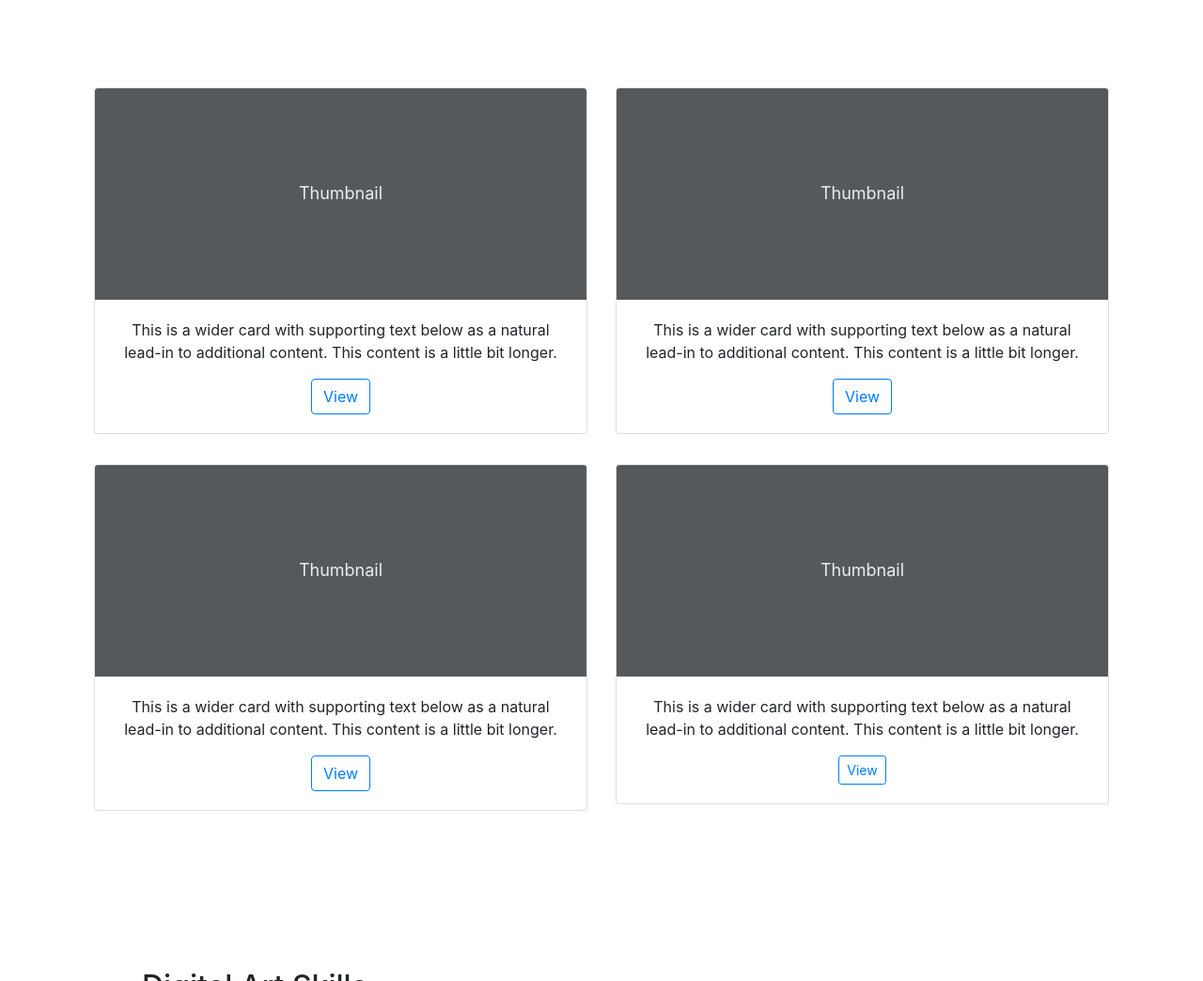
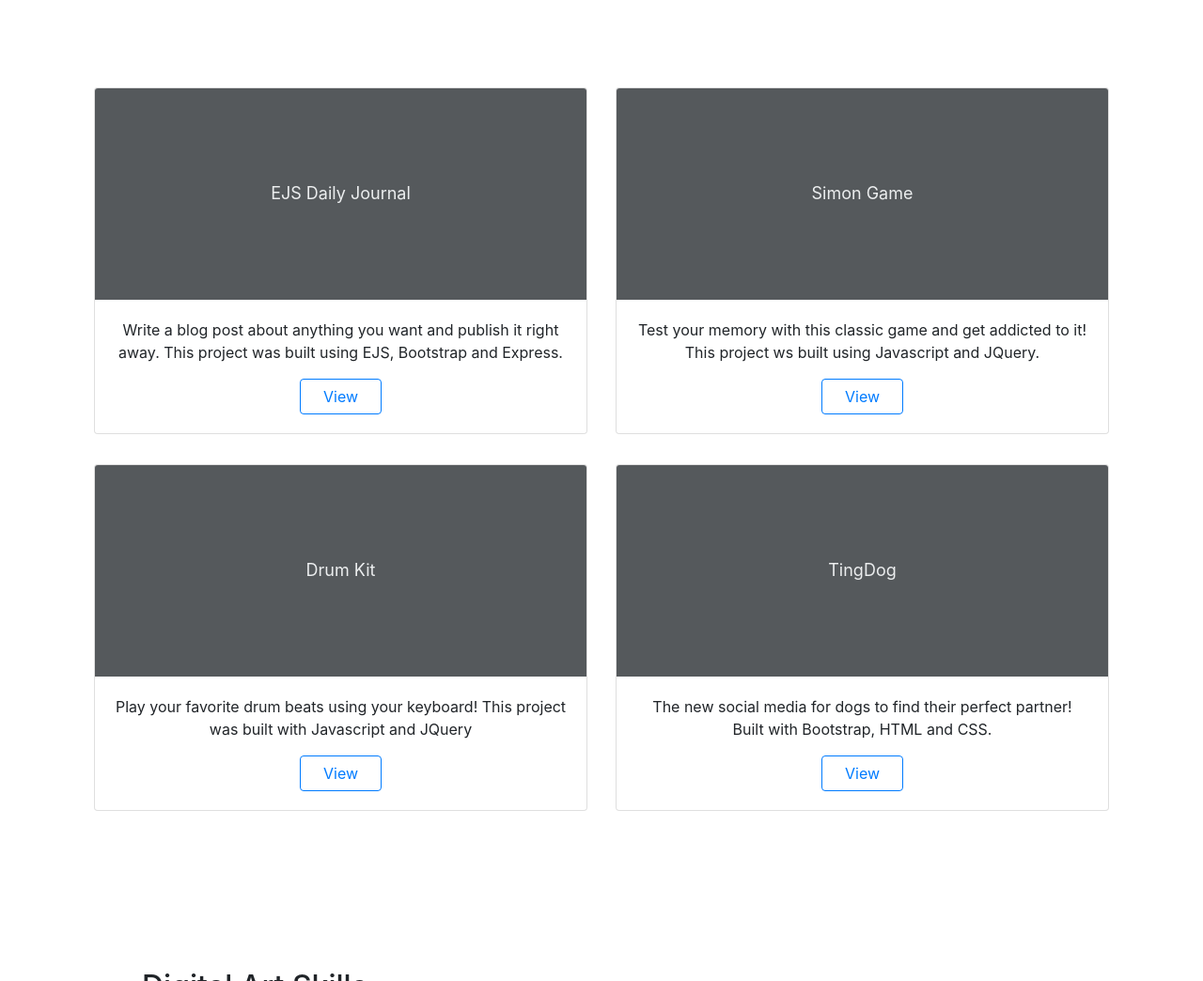
Before and after one commit to nagamine-ken/code-portfolio, a website: page public/index.html in a window 1280 px wide. Shown: the part 1265-2309 px from the top of the page at 94% size. Drawn offline with nearby package versions, Linux system fonts and the light colour scheme.

Commit message:
add Procfile and edit layout

```diff
--- a/public/index.html
+++ b/public/index.html
@@ -28,13 +28,13 @@
             <a class="nav-link active" aria-current="page" href="#">Home</a>
           </li>
           <li class="nav-item">
-            <a class="nav-link" href="#">Projects</a>
+            <a class="nav-link" href="#projects">Projects</a>
           </li>
           <li class="nav-item">
-            <a class="nav-link" href="#">About me</a>
+            <a class="nav-link" href="#aboutme">About me</a>
           </li>
           <li class="nav-item">
-            <a class="nav-link" href="#">Contact</a>
+            <a class="nav-link" href="#contactme">Contact</a>
           </li>
         </ul>
       </div>
@@ -42,7 +42,7 @@
   </nav>
 
   <main>
-    <section></section>
+    <section>
     <div class="container col-xxl-8 px-4 py-5">
       <div class="row flex-lg-row-reverse align-items-center g-5 py-5">
         <div class="hero-image col-12 col-sm-12 col-md-6 col-lg-6">
@@ -53,10 +53,10 @@
           <h1 class="display-5 fw-bold text-body-emphasis lh-1 mb-3">Hi, I'm Ken Nagamine</h1>
           <p class="lead">A software developer with expertise in <strong>Bootstrap, Javascript, EJS, ExpressJS, and
               Mongoose</strong>. I
-            love to build amazing web applications that look great and deliver exceptional user experiences.
+            love to build functional web applications that look good and deliver exceptional user experiences.
           </p>
           <div class="d-grid gap-2 d-md-flex justify-content-md-start mt-4">
-            <button type="button" class="btn btn-primary btn-lg px-4 me-md-2">Get in touch!</button>
+           <a class="btn btn-primary btn-lg px-4 me-md-2" href="mailto:nagamine.digitalholding@gmail.com">Get in touch!</a>
           </div>
         </div>
       </div>
@@ -98,7 +98,7 @@
     </section>
 
 
-    <section class="py-5 text-center container">
+    <section id="projects" class="py-5 text-center container">
       <div class="row py-lg-5">
         <div class="col-lg-6 col-md-8 mx-auto">
           <h2 class="fw-light">Projects</h2>
@@ -115,15 +115,16 @@
                   xmlns="http://www.w3.org/2000/svg" role="img" aria-label="Placeholder: Thumbnail"
                   preserveAspectRatio="xMidYMid slice" focusable="false">
                   <title>Placeholder</title>
-                  <rect width="100%" height="100%" fill="#55595c" /><text x="50%" y="50%" fill="#eceeef"
-                    dy=".3em">Thumbnail</text>
+                  <rect width="100%" height="100%" fill="#55595c" />
+                  <text x="50%" y="50%" fill="#eceeef" dy=".3em">EJS Daily Journal</text>
                 </svg>
                 <div class="card-body">
-                  <p class="card-text">This is a wider card with supporting text below as a natural lead-in to
-                    additional content. This content is a little bit longer.</p>
+                  <p class="card-text">Write a blog post about anything you want and publish it right away. This project was built using
+                    EJS, Bootstrap and Express.
+                  </p>
                   <div class="d-flex justify-content-between align-items-center">
                     <div class="btn-group">
-                      <button type="button" class="btn btn-md btn-outline-primary">View</button>
+                      <a class="btn btn-outline-primary btn-md px-4 me-md-2" href="https://ejs-blogsite.herokuapp.com" target="_blank">View</a>
                     </div>
                   </div>
                 </div>
@@ -136,14 +137,13 @@
                   preserveAspectRatio="xMidYMid slice" focusable="false">
                   <title>Placeholder</title>
                   <rect width="100%" height="100%" fill="#55595c" /><text x="50%" y="50%" fill="#eceeef"
-                    dy=".3em">Thumbnail</text>
+                    dy=".3em">Simon Game</text>
                 </svg>
                 <div class="card-body">
-                  <p class="card-text">This is a wider card with supporting text below as a natural lead-in to
-                    additional content. This content is a little bit longer.</p>
+                  <p class="card-text">Test your memory with this classic game and get addicted to it! This project ws built using Javascript and JQuery.</p>
                   <div class="d-flex justify-content-between align-items-center">
                     <div class="btn-group">
-                      <button type="button" class="btn btn-md btn-outline-primary">View</button>
+                      <a class="btn btn-outline-primary btn-md px-4 me-md-2" href="https://nagamine-ken.github.io/simon-game/" target="_blank">View</a>
                     </div>
                   </div>
                 </div>
@@ -156,14 +156,13 @@
                   preserveAspectRatio="xMidYMid slice" focusable="false">
                   <title>Placeholder</title>
                   <rect width="100%" height="100%" fill="#55595c" /><text x="50%" y="50%" fill="#eceeef"
-                    dy=".3em">Thumbnail</text>
+                    dy=".3em">Drum Kit</text>
                 </svg>
                 <div class="card-body">
-                  <p class="card-text">This is a wider card with supporting text below as a natural lead-in to
-                    additional content. This content is a little bit longer.</p>
+                  <p class="card-text">Play your favorite drum beats using your keyboard! This project was built with Javascript and JQuery</p>
                   <div class="d-flex justify-content-between align-items-center">
                     <div class="btn-group">
-                      <button type="button" class="btn btn-md btn-outline-primary">View</button>
+                      <a class="btn btn-outline-primary btn-md px-4 me-md-2" href="https://nagamine-ken.github.io/drum-kit/" target="_blank">View</a>
                     </div>
                   </div>
                 </div>
@@ -177,14 +176,13 @@
                   preserveAspectRatio="xMidYMid slice" focusable="false">
                   <title>Placeholder</title>
                   <rect width="100%" height="100%" fill="#55595c" /><text x="50%" y="50%" fill="#eceeef"
-                    dy=".3em">Thumbnail</text>
+                    dy=".3em">TingDog</text>
                 </svg>
                 <div class="card-body">
-                  <p class="card-text">This is a wider card with supporting text below as a natural lead-in to
-                    additional content. This content is a little bit longer.</p>
+                  <p class="card-text">The new social media for dogs to find their perfect partner! Built with Bootstrap, HTML and CSS.</p>
                   <div class="d-flex justify-content-between align-items-center">
                     <div class="btn-group">
-                      <button type="button" class="btn btn-sm btn-outline-primary">View</button>
+                      <a class="btn btn-outline-primary btn-md px-4 me-md-2" href="https://nagamine-ken.github.io/tindog/" target="_blank">View</a>
                     </div>
                   </div>
                 </div>
@@ -252,7 +250,7 @@
       </div>
     </section>
 
-    <section class="container">
+    <section id="aboutme" class="container">
       <div class="px-4 py-5 my-5 text-center">
         <img class="d-block mx-auto mb-4 rounded-circle" src="images/Ken_Nagamine_profile_pic.png"
           alt="Profile picture of Ken Nagamine" style="width:10rem;height:10rem;">
@@ -270,7 +268,7 @@
       </div>
     </section>
 
-    <section>
+    <section id="contactme">
       <div class="container my-5">
         <div class="p-5 text-center bg-body-tertiary rounded-3">
           <h2 class="text-body-emphasis">Shoot me an email</h2>
```
Also changed, not shown: 2 other files.
